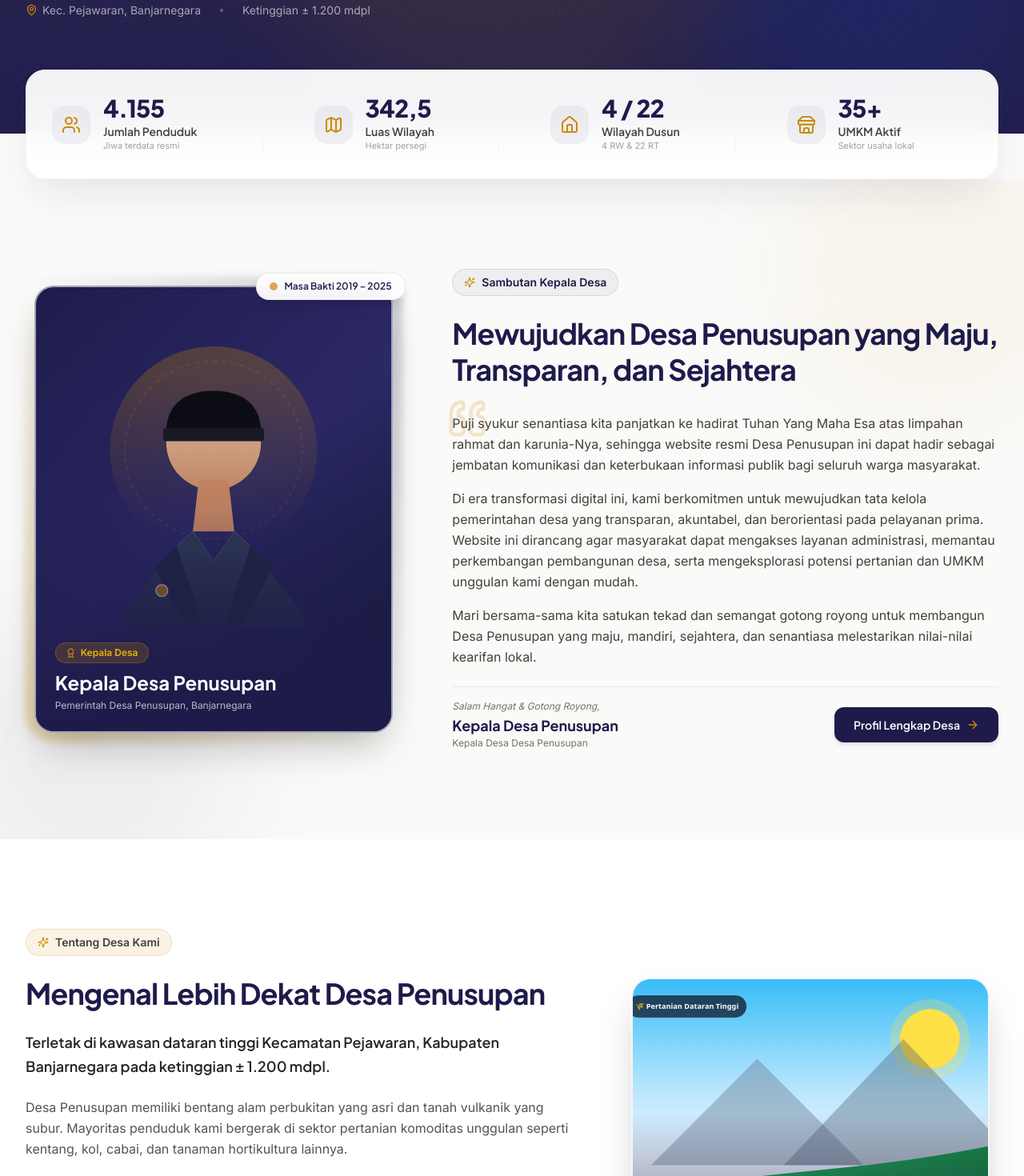
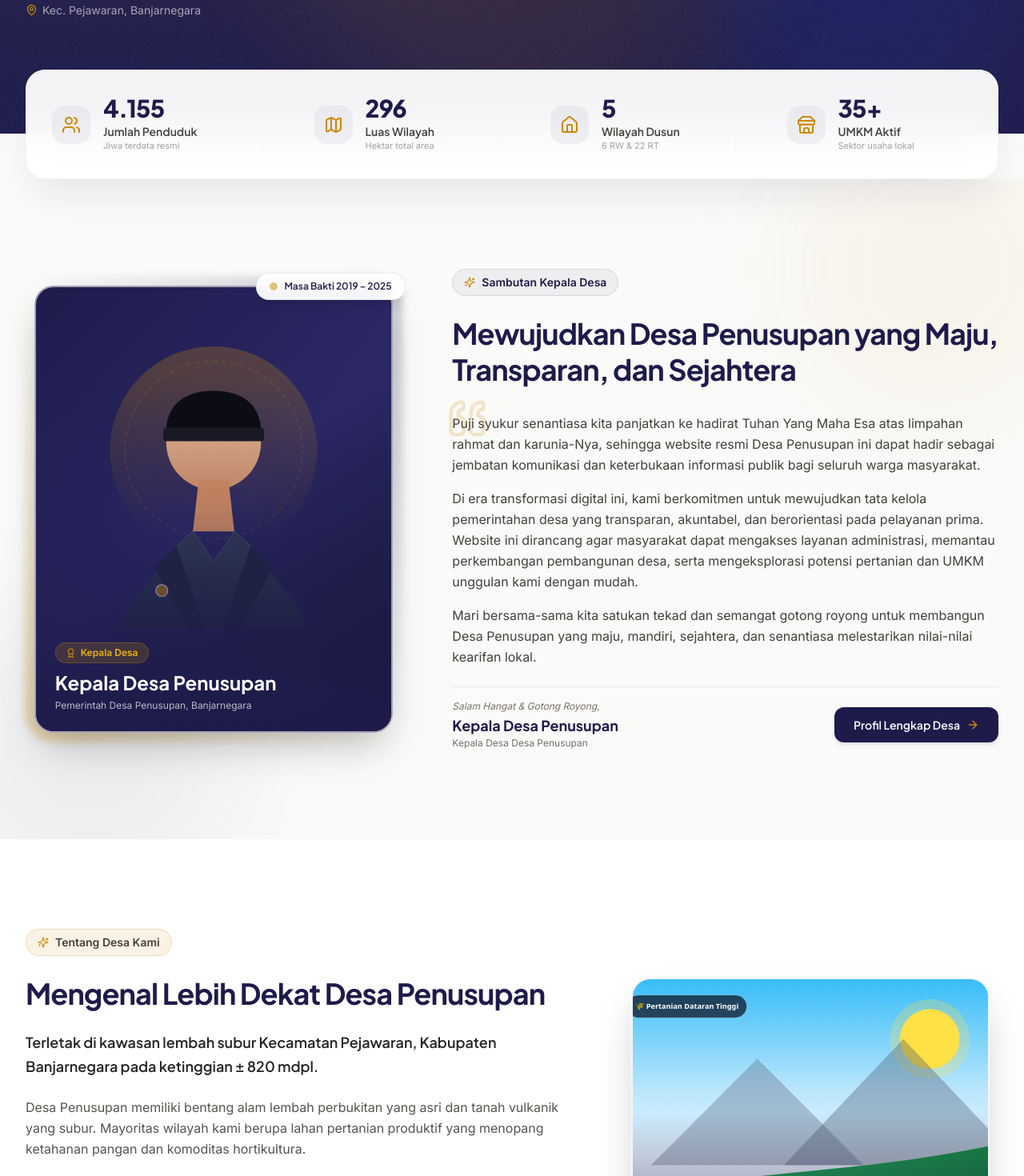
Before and after one commit to AchmadAkif/penusupan-monorepo, a Next.js app in the folder apps/web/: page / in a window 1280 px wide. Shown: the part 640-2110 px from the top of the page at 80% size. Built offline with nearby package versions, Linux system fonts and the light colour scheme.

Commit message:
feat: implement Geography sections with seed data

```diff
--- a/apps/web/src/app/page.tsx
+++ b/apps/web/src/app/page.tsx
@@ -4,6 +4,7 @@ import { VillageHeadGreeting } from '@/components/home/VillageHeadGreeting';
 import { VillageProfileIntro } from '@/components/home/VillageProfileIntro';
 import { VisionMissionSection } from '@/components/home/vision-mission';
 import { DemographicSection } from '@/components/home/DemographicSection';
+import { GeographySection } from '@/components/home/GeographySection';
 
 export default function HomePage() {
   return (
@@ -26,11 +27,14 @@ export default function HomePage() {
       {/* ── 6. Sekilas Demografi (Demographics Overview) ── */}
       <DemographicSection />
 
+      {/* ── 7. Sekilas Geografi (Geographical Overview) ── */}
+      <GeographySection />
+
       {/* ── Content placeholder for remaining Home sections (Sub-phase 2B) ── */}
       <section className="py-20 max-w-7xl mx-auto px-4 sm:px-6 lg:px-8 text-center bg-linen">
         <div className="inline-block p-6 rounded-2xl bg-white/80 border border-stone-200/80 shadow-xs">
           <p className="font-heading font-semibold text-navy text-base">
-            Sub-phase 2B: Bagian Sekilas Geografi & Berita Terkini
+            Sub-phase 2B: Bagian Berita Terkini & Agenda Desa
           </p>
           <p className="font-body text-stone-500 text-xs mt-1">
             Akan dilanjutkan pada langkah berikutnya.
--- /dev/null
+++ b/apps/web/src/components/home/GeographySection.tsx
@@ -0,0 +1,170 @@
+'use client';
+
+import Image from 'next/image';
+import { motion } from 'motion/react';
+import { MapPin, Navigation } from 'lucide-react';
+import { Eyebrow } from '@/components/Eyebrow';
+import { CTAButton } from '@/components/CTAButton';
+import {
+  fadeInUp,
+  staggerContainer,
+  slideInLeft,
+} from '@/constants/animation';
+import { DEFAULT_GEOGRAPHY_METRICS } from '@/constants/seedData';
+import type { GeographySectionProps } from '@/types/home';
+
+export function GeographySection({
+  metrics = DEFAULT_GEOGRAPHY_METRICS,
+  ctaLabel = 'Lihat Peta & Tata Ruang Lengkap',
+  ctaHref = '/profile#geografi',
+  className,
+}: GeographySectionProps) {
+  return (
+    <section className={`py-20 lg:py-28 bg-linen/50 overflow-hidden ${className || ''}`}>
+      <div className="max-w-7xl mx-auto px-4 sm:px-6 lg:px-8 space-y-16">
+
+        {/* ── Section Header ── */}
+        <motion.div
+          variants={staggerContainer}
+          initial="hidden"
+          whileInView="visible"
+          viewport={{ once: true, margin: '-60px' }}
+          className="text-center max-w-3xl mx-auto space-y-4"
+        >
+          <motion.div variants={fadeInUp} className="flex justify-center">
+            <Eyebrow label="Sekilas Geografi" variant="gold" />
+          </motion.div>
+
+          <motion.h2
+            variants={fadeInUp}
+            className="font-heading font-bold text-2xl sm:text-3xl md:text-4xl text-navy tracking-tight"
+          >
+            Bentang Alam & Tata Guna Lahan
+          </motion.h2>
+
+          <motion.p
+            variants={fadeInUp}
+            className="font-body text-stone-600 text-sm sm:text-base leading-relaxed"
+          >
+            Karakteristik topografi lembah subur dataran sejuk Kecamatan Pejawaran dengan dominasi pemanfaatan lahan untuk ketahanan pangan agrikultur.
+          </motion.p>
+        </motion.div>
+
+        {/* ── Split Layout: Visual Terrain Map (Left) + 4-Metric Grid (Right) ── */}
+        <div className="grid grid-cols-1 lg:grid-cols-12 gap-10 lg:gap-12 items-center">
+
+          {/* ── Left Column: Terrain & Coordinate Showcase (5 cols) ── */}
+          <motion.div
+            variants={slideInLeft}
+            initial="hidden"
+            whileInView="visible"
+            viewport={{ once: true, margin: '-60px' }}
+            className="lg:col-span-5 relative"
+          >
+            <div className="relative rounded-3xl overflow-hidden shadow-2xl border-2 border-stone-200/80 aspect-5/4 group">
+              <Image
+                src="/images/village-topography-placeholder.svg"
+                alt="Peta Topografi dan Elevasi Desa Penusupan"
+                width={600}
+                height={500}
+                className="w-full h-full object-cover transition-transform duration-700 group-hover:scale-105"
+              />
+            </div>
+
+            {/* Quick Coordinate Indicator Card */}
+            <div className="mt-4 p-4 rounded-2xl bg-white border border-stone-200/80 shadow-xs flex items-center justify-between">
+              <div className="flex items-center gap-3">
+                <div className="w-10 h-10 rounded-xl bg-gold/15 flex items-center justify-center text-gold-dark shrink-0">
+                  <Navigation size={18} />
+                </div>
+                <div>
+                  <p className="font-heading font-bold text-xs text-navy">Letak Astronomis</p>
+                  <p className="font-mono text-[11px] text-stone-500">-7.246117 LS, 109.797028 BT</p>
+                </div>
+              </div>
+              <span className="inline-flex items-center gap-1 text-[11px] font-semibold text-emerald-700 bg-emerald-50 px-2.5 py-1 rounded-full border border-emerald-200">
+                <MapPin size={11} /> Pejawaran
+              </span>
+            </div>
+          </motion.div>
+
+          {/* ── Right Column: 4 Geographic Metrics Cards (7 cols) ── */}
+          <motion.div
+            variants={staggerContainer}
+            initial="hidden"
+            whileInView="visible"
+            viewport={{ once: true, margin: '-60px' }}
+            className="lg:col-span-7 grid grid-cols-1 sm:grid-cols-2 gap-5"
+          >
+            {metrics.map((metric) => {
+              const Icon = metric.icon;
+
+              return (
+                <motion.div
+                  key={metric.id}
+                  variants={fadeInUp}
+                  className="group relative rounded-3xl bg-white p-6 sm:p-7 border border-stone-200/80 hover:border-gold/40 shadow-xs hover:shadow-xl transition-all duration-300 flex flex-col justify-between"
+                >
+                  <div className="space-y-4">
+                    {/* Card Top: Icon & Badge */}
+                    <div className="flex items-center justify-between">
+                      <div className="w-12 h-12 rounded-2xl bg-navy/5 text-navy group-hover:bg-gold group-hover:text-navy transition-colors duration-300 flex items-center justify-center shrink-0 shadow-xs">
+                        <Icon
+                          size={22}
+                          className="transition-transform duration-300 group-hover:scale-110"
+                        />
+                      </div>
+                      {metric.badge && (
+                        <span className="px-2.5 py-1 rounded-full bg-linen border border-stone-200/70 text-[11px] font-semibold text-stone-600 font-body group-hover:border-gold/30 group-hover:text-gold-dark transition-colors">
+                          {metric.badge}
+                        </span>
+                      )}
+                    </div>
+
+                    {/* Value & Label */}
+                    <div>
+                      <div className="font-heading font-extrabold text-2xl sm:text-3xl text-navy tracking-tight">
+                        {metric.value}
+                      </div>
+                      <h3 className="font-heading font-bold text-sm sm:text-base text-stone-800 mt-1">
+                        {metric.label}
+                      </h3>
+                    </div>
+
+                    {/* Description */}
+                    <p className="font-body text-xs sm:text-sm text-stone-600 leading-relaxed">
+                      {metric.description}
+                    </p>
+                  </div>
+                </motion.div>
+              );
+            })}
+          </motion.div>
+
+        </div>
+
+        {/* ── Call to Action Link ── */}
+        {ctaHref && (
+          <motion.div
+            variants={fadeInUp}
+            initial="hidden"
+            whileInView="visible"
+            viewport={{ once: true, margin: '-40px' }}
+            className="flex flex-col sm:flex-row items-center justify-center gap-4 text-center pt-4"
+          >
+            <p className="font-body text-xs sm:text-sm text-stone-500">
+              Pelajari peta batas wilayah, pembagian dusun, dan tata ruang desa lebih terperinci.
+            </p>
+            <CTAButton
+              href={ctaHref}
+              label={ctaLabel}
+              variant="outline"
+              size="md"
+            />
+          </motion.div>
+        )}
+
+      </div>
+    </section>
+  );
+}
--- a/apps/web/src/components/home/HeroSection.tsx
+++ b/apps/web/src/components/home/HeroSection.tsx
@@ -10,7 +10,7 @@ import {
   staggerContainer,
   scaleIn,
 } from '@/constants/animation';
-import { DEFAULT_HERO_DATA } from '@/constants/seedData';
+import { DEFAULT_HERO_DATA, DEFAULT_VILLAGE_STATS } from '@/constants/seedData';
 import type { HeroSectionProps } from '@/types/home';
 
 export function HeroSection({
@@ -93,8 +93,6 @@ export function HeroSection({
                 <MapPin size={15} className="text-gold" />
                 <span>Kec. Pejawaran, Banjarnegara</span>
               </div>
-              <div className="w-1 h-1 rounded-full bg-white/30" />
-              <span>Ketinggian ± 1.200 mdpl</span>
             </motion.div>
           </motion.div>
 
--- a/apps/web/src/components/home/VillageProfileIntro.tsx
+++ b/apps/web/src/components/home/VillageProfileIntro.tsx
@@ -99,7 +99,7 @@ export function VillageProfileIntro({
                 <div className="absolute inset-0 bg-linear-to-t from-navy/60 via-transparent to-transparent" />
                 <div className="absolute bottom-4 left-4 right-4 text-white">
                   <p className="font-heading font-bold text-sm">Dataran Tinggi Pejawaran</p>
-                  <p className="font-body text-xs text-white/80">Ketinggian ± 1.200 mdpl</p>
+                  <p className="font-body text-xs text-white/80">Ketinggian ± 820 mdpl</p>
                 </div>
               </div>
             </div>
--- a/apps/web/src/constants/seedData.ts
+++ b/apps/web/src/constants/seedData.ts
@@ -13,6 +13,9 @@ import {
   Laptop,
   Activity,
   MapPin,
+  Mountain,
+  Trees,
+  Sprout,
 } from 'lucide-react';
 import type {
   StatItem,
@@ -21,6 +24,7 @@ import type {
   VillageProfileData,
   VisionMissionData,
   DemographicSectionData,
+  GeographyMetricItem,
 } from '@/types/home';
 
 // ── 1. Hero Section Default Data ──
@@ -43,15 +47,15 @@ export const DEFAULT_VILLAGE_STATS: StatItem[] = [
   },
   {
     icon: Map,
-    value: '342,5',
+    value: '296',
     label: 'Luas Wilayah',
-    sublabel: 'Hektar persegi',
+    sublabel: 'Hektar total area',
   },
   {
     icon: Home,
-    value: '4 / 22',
+    value: '5',
     label: 'Wilayah Dusun',
-    sublabel: '4 RW & 22 RT',
+    sublabel: '6 RW & 22 RT',
   },
   {
     icon: Store,
@@ -83,9 +87,9 @@ export const DEFAULT_VILLAGE_PROFILE: VillageProfileData = {
   eyebrow: 'Tentang Desa Kami',
   title: 'Mengenal Lebih Dekat Desa Penusupan',
   description:
-    'Terletak di kawasan dataran tinggi Kecamatan Pejawaran, Kabupaten Banjarnegara pada ketinggian ± 1.200 mdpl.',
+    'Terletak di kawasan lembah subur Kecamatan Pejawaran, Kabupaten Banjarnegara pada ketinggian ± 820 mdpl.',
   paragraphs: [
-    'Desa Penusupan memiliki bentang alam perbukitan yang asri dan tanah vulkanik yang subur. Mayoritas penduduk kami bergerak di sektor pertanian komoditas unggulan seperti kentang, kol, cabai, dan tanaman hortikultura lainnya.',
+    'Desa Penusupan memiliki bentang alam lembah perbukitan yang asri dan tanah vulkanik yang subur. Mayoritas wilayah kami berupa lahan pertanian produktif yang menopang ketahanan pangan dan komoditas hortikultura.',
     'Selain kekayaan alamnya, Desa Penusupan kaya akan nilai budaya dan tradisi gotong royong yang terus terjaga secara turun-temurun, berpadu harmonis dengan semangat inovasi dan digitalisasi desa modern.',
   ],
   ctaLabel: 'Lihat Profil Lengkap',
@@ -157,7 +161,7 @@ export const DEFAULT_DEMOGRAPHIC_DATA: DemographicSectionData = {
       label: 'Kepala Keluarga',
       description: 'Rumah tangga aktif tersebar di seluruh wilayah rukun warga.',
       icon: Home,
-      badge: '4 RW',
+      badge: '6 RW',
     },
     {
       id: 'administrative-units',
@@ -179,3 +183,39 @@ export const DEFAULT_DEMOGRAPHIC_DATA: DemographicSectionData = {
   ctaLabel: 'Lihat Data Statistik Lengkap',
   ctaHref: '/profile#demografi',
 };
+
+// ── 7. Geography Section Metrics (Real Village Official Data) ──
+export const DEFAULT_GEOGRAPHY_METRICS: GeographyMetricItem[] = [
+  {
+    id: 'topography-altitude',
+    value: 'Lembah',
+    label: 'Topografi & Elevasi',
+    description: 'Ketinggian ± 820 mdpl dengan bentang alam lembah subur beriklim sejuk.',
+    icon: Mountain,
+    badge: '820 mdpl',
+  },
+  {
+    id: 'total-area',
+    value: '296 Ha',
+    label: 'Luas Wilayah Total',
+    description: 'Total luas wilayah administratif Desa Penusupan di Kecamatan Pejawaran.',
+    icon: Map,
+    badge: 'Administrasi',
+  },
+  {
+    id: 'agriculture-land',
+    value: '296 Ha',
+    label: 'Lahan Pertanian',
+    description: 'Mendominasi tata ruang desa untuk budidaya komoditas hortikultura & pangan.',
+    icon: Sprout,
+    badge: 'Sektor Utama',
+  },
+  {
+    id: 'plantation-land',
+    value: '24 Ha',
+    label: 'Lahan Perkebunan',
+    description: 'Potensi perkebunan produktif masyarakat penunjang ekonomi pedesaan.',
+    icon: Trees,
+    badge: 'Perkebunan',
+  },
+];
```
Also changed, not shown: apps/web/src/types/home.ts (+16 -0 lines), apps/web/public/images/village-topography-placeholder.svg (added).
